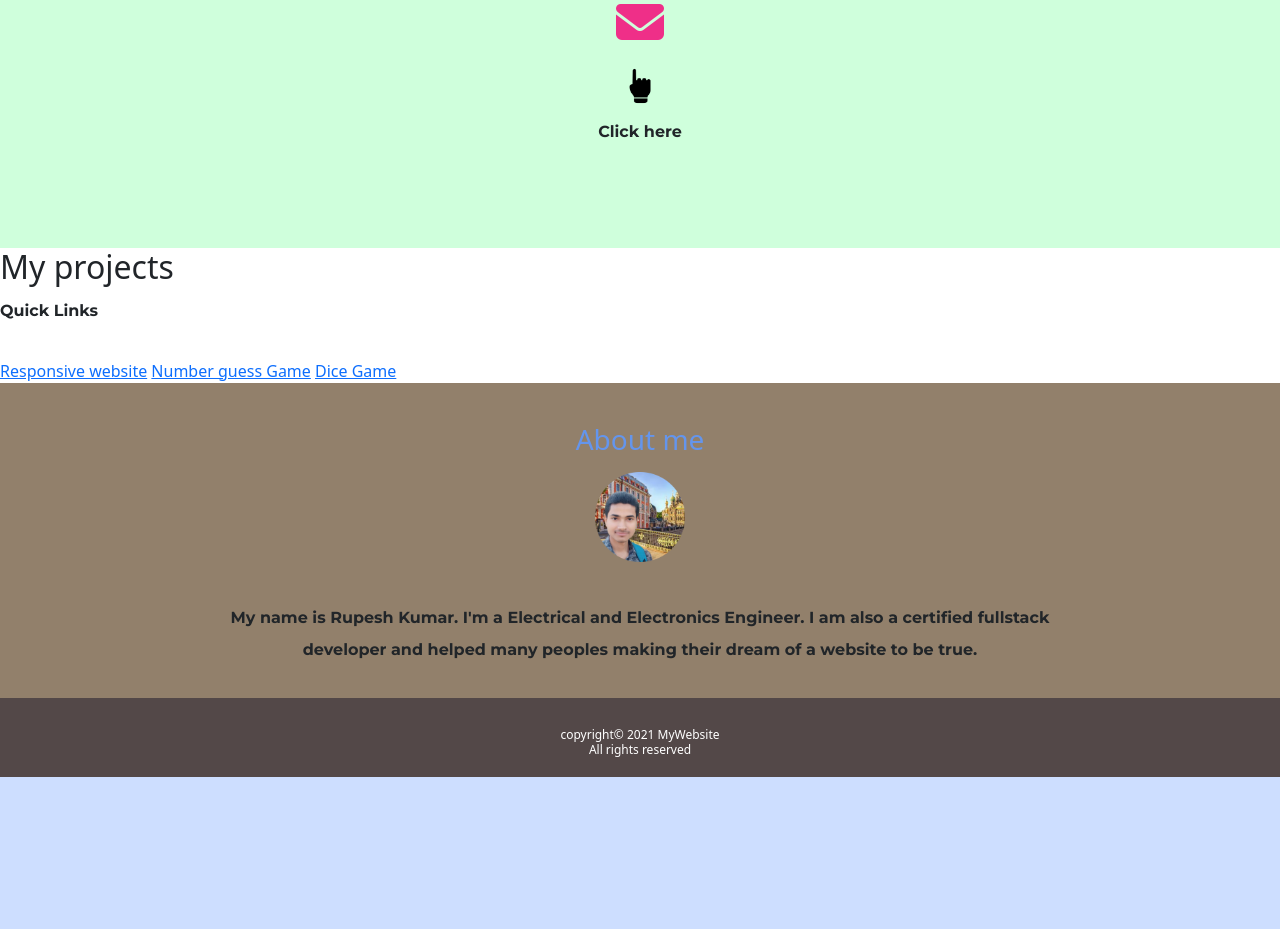
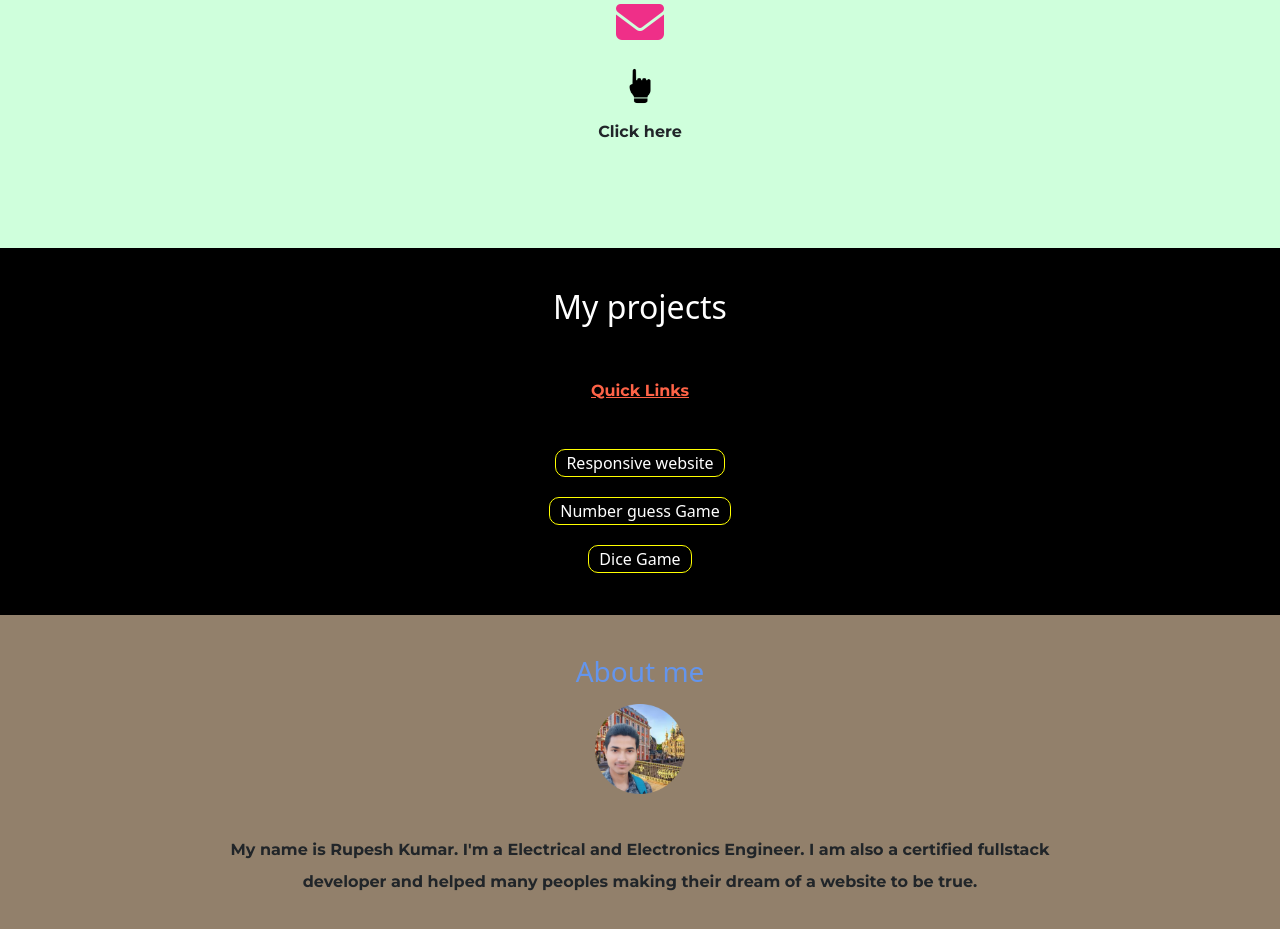
Before and after one commit to Rupesh1610/My-website, a PHP site: page /index.html in a window 1280 px wide. Shown: the part 2196-3125 px from the top of the page. Before the commit the page ends 2973 px from the top, so only its background shows below. Run offline with PHP 8.4, Linux system fonts and the light colour scheme; some libraries are stand-ins or nearby versions; some web fonts are replaced.

Commit message:
update index.css

```diff
--- a/index.css
+++ b/index.css
@@ -157,6 +157,49 @@ p{
 	margin-top: 0;
 	padding-top: 60px;
 }
+
+/*projects*/
+
+#project{
+	background-color: black;
+}
+
+#project h2{
+	text-align: center;
+    color: white;
+    padding: 40px 0;
+}
+
+#project p{
+	color: tomato;
+	text-decoration: underline;
+}
+
+.project{
+	display: flex;
+	flex-direction: column;
+	justify-content: center;
+	align-items: center;
+	padding-bottom: 2rem;
+}
+
+#project a{
+	margin:10px;
+	display: inline-block;
+	text-decoration: none;
+	color: white;
+	background:transparent;
+	padding: 1px 10px;
+	border-radius: 10px;
+	border:1px solid yellow;
+}
+
+#project a:hover{
+	background-color: white;
+	color: black;
+	transition: 0.5s ease;
+}
+
 /*...About...*/
 
 #about{
```
